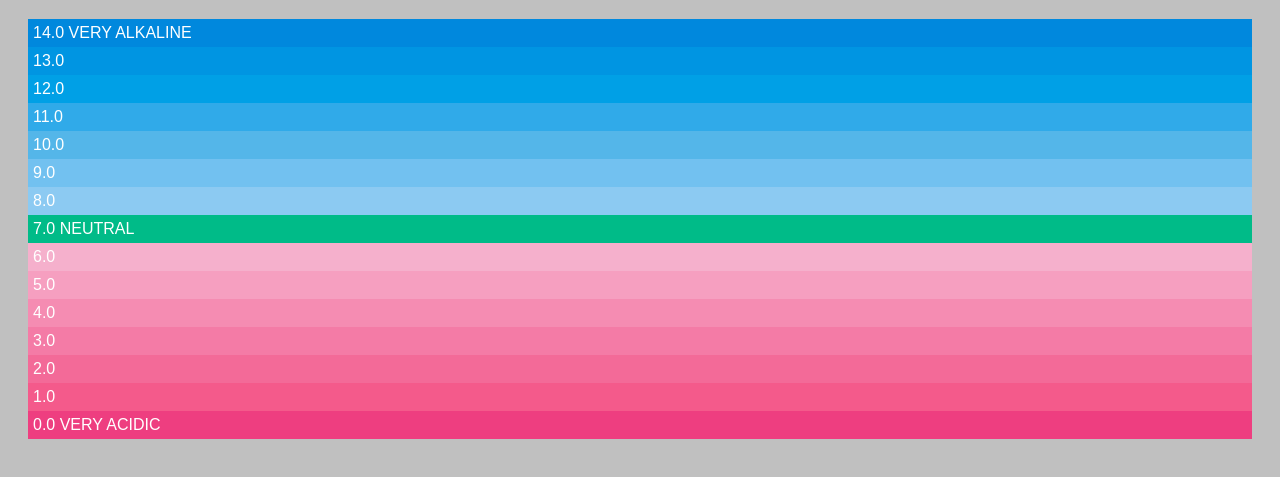
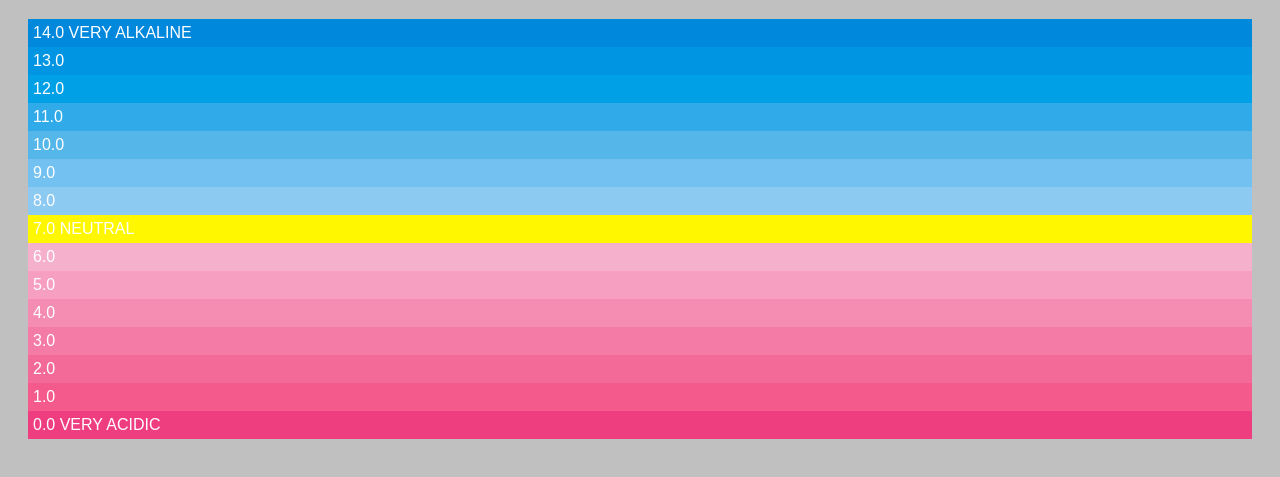
Before and after one commit to mclwshngtn/mclwshngtn.github.io, a plain HTML site: page index.html in a window 1280 px wide. Shown: the part 129-606 px from the top of the page. Drawn offline with Linux system fonts and the light colour scheme.

Commit message:
Update color.css
change 7 to yellow

```diff
--- a/css/color.css
+++ b/css/color.css
@@ -36,7 +36,7 @@ p.six{
     background-color: rgb(245,176,204);
 }
 p.seven{
-    background-color: rgb(0,187,136);
+    background-color: rgb(255, 247, 0);
 }
 p.eight{
     background-color: rgb(140,202,242);
```
